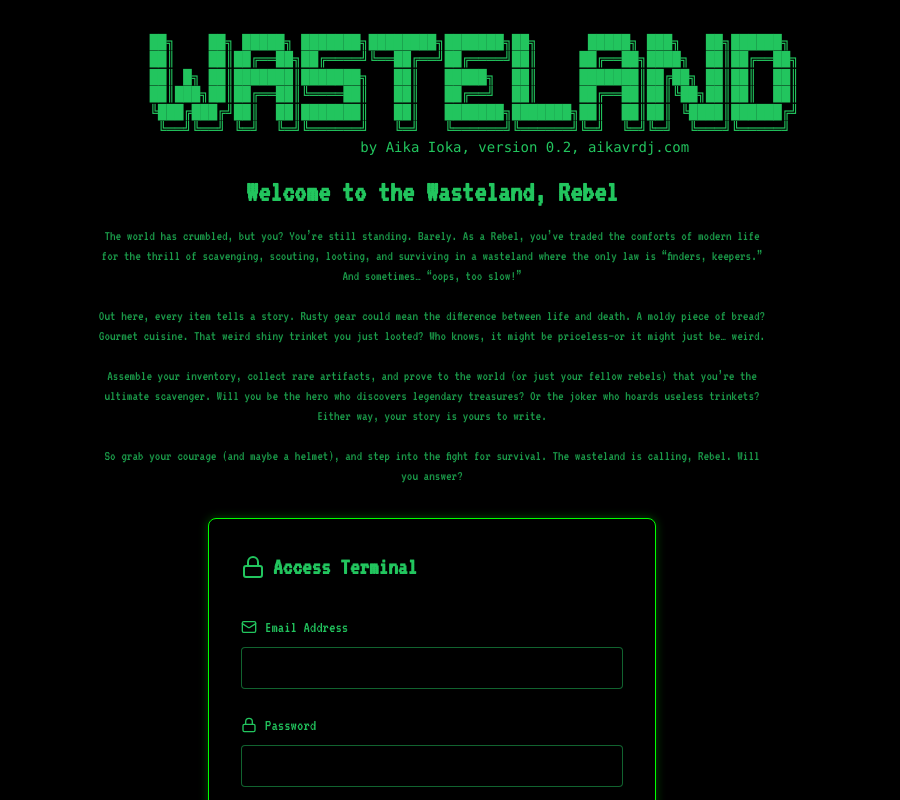
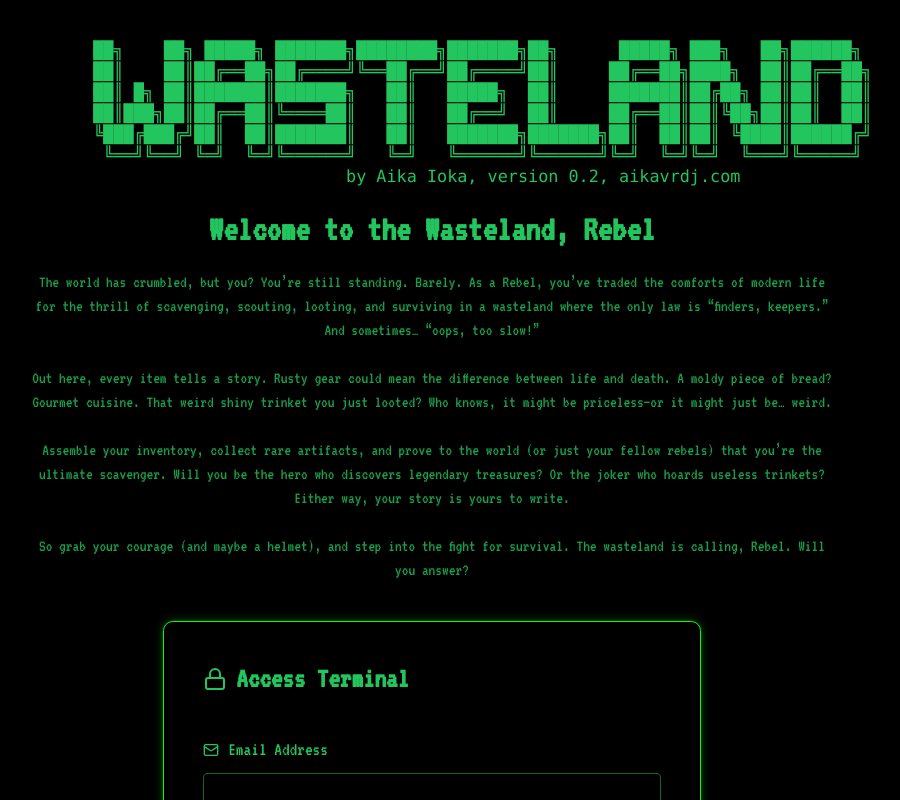
Before and after one commit to Aika-vrdj/Wasteland-0.2, a React (Vite) app: page / in a window 1280 px wide. Shown: the top 800 px of the page, without its empty margins (208-1108 px from the left). Built offline with nearby package versions, Linux system fonts and the light colour scheme.

Commit message:
Add HTML font size scaling for Tailwind text sizes

```diff
--- a/src/index.css
+++ b/src/index.css
@@ -4,10 +4,15 @@
 @tailwind components;
 @tailwind utilities;
 
+html {
+  font-size: 120%; /* scales all Tailwind text-* (rem-based) sizes up together */
+}
+
 body {
   background-color: #000;
   color: #00ff00;
   font-family: 'VT323', monospace;
+  line-height: 1.4;
 }
 
 .terminal-border {
```
